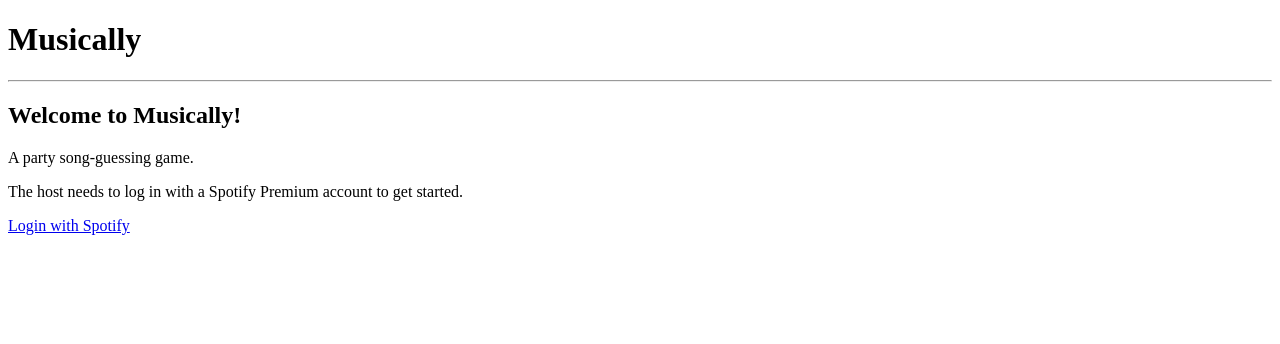
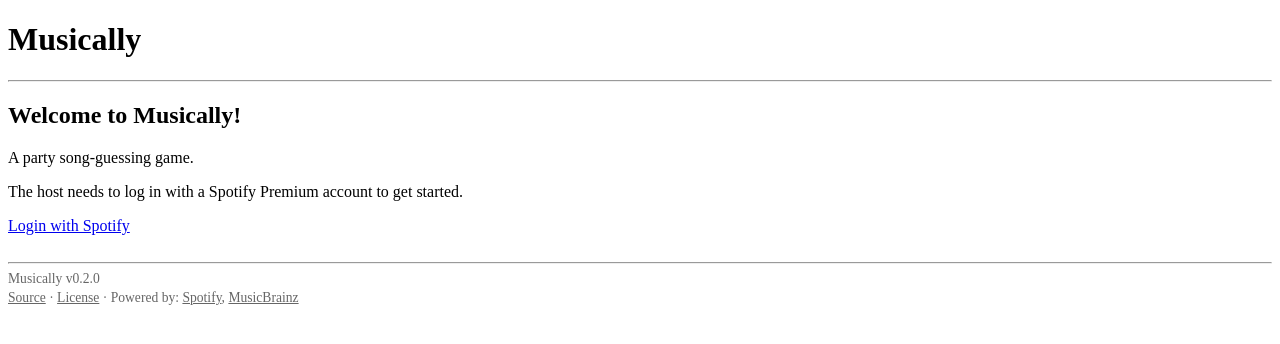
Before and after one commit to meonwax/musically, a FastAPI app: page / in a window 1280 px wide. Shown: the top 344 px of the page. Run offline with FastAPI, Linux system fonts and the light colour scheme.

Commit message:
Add a footer with version, source and credits
There was no way to tell which build is deployed. Every page now shows
the project version, links to the source and license, and credits
Spotify and MusicBrainz. The version is bumped with each app change.

```diff
--- a/app/templates/base.html
+++ b/app/templates/base.html
@@ -12,5 +12,17 @@
     <h1>Musically</h1>
     <hr>
     {% block content %}{% endblock %}
+    <footer class="site-footer">
+        <hr>
+        {# New tabs, so following a link mid-game keeps the Spotify player alive. #}
+        <p>Musically v{{ project.version }}</p>
+        <p>
+            <a href="{{ project.repository }}" target="_blank" rel="noopener">Source</a>
+            · <a href="{{ project.repository }}/blob/main/LICENSE" target="_blank" rel="noopener">License</a>
+            · Powered by:
+            <a href="https://www.spotify.com" target="_blank" rel="noopener">Spotify</a>,
+            <a href="https://musicbrainz.org" target="_blank" rel="noopener">MusicBrainz</a>
+        </p>
+    </footer>
 </body>
 </html>
--- a/pyproject.toml
+++ b/pyproject.toml
@@ -1,6 +1,6 @@
 [project]
 name = "musically"
-version = "0.1.0"
+version = "0.2.0"
 description = "A party-mode song guessing game"
 license = "GPL-3.0-or-later"
 requires-python = ">=3.12"
@@ -15,6 +15,9 @@ dependencies = [
     "uvicorn[standard]>=0.44.0",
 ]
 
+[project.urls]
+Repository = "https://github.com/meonwax/musically"
+
 [dependency-groups]
 dev = [
     "pytest>=9.0.3",
--- a/static/css/app.css
+++ b/static/css/app.css
@@ -55,6 +55,20 @@
     font-family: monospace;
 }
 
+.site-footer {
+    margin-top: 2em;
+    font-size: 0.85em;
+    color: #666;
+}
+
+.site-footer p {
+    margin: 0.25em 0;
+}
+
+.site-footer a {
+    color: inherit;
+}
+
 @keyframes spin {
     to {
         transform: rotate(360deg);
```
Also changed, not shown: AGENTS.md (+5 -0 lines), app/templating.py (+22 -0 lines), tests/test_routes.py (+13 -0 lines), 1 other file.
